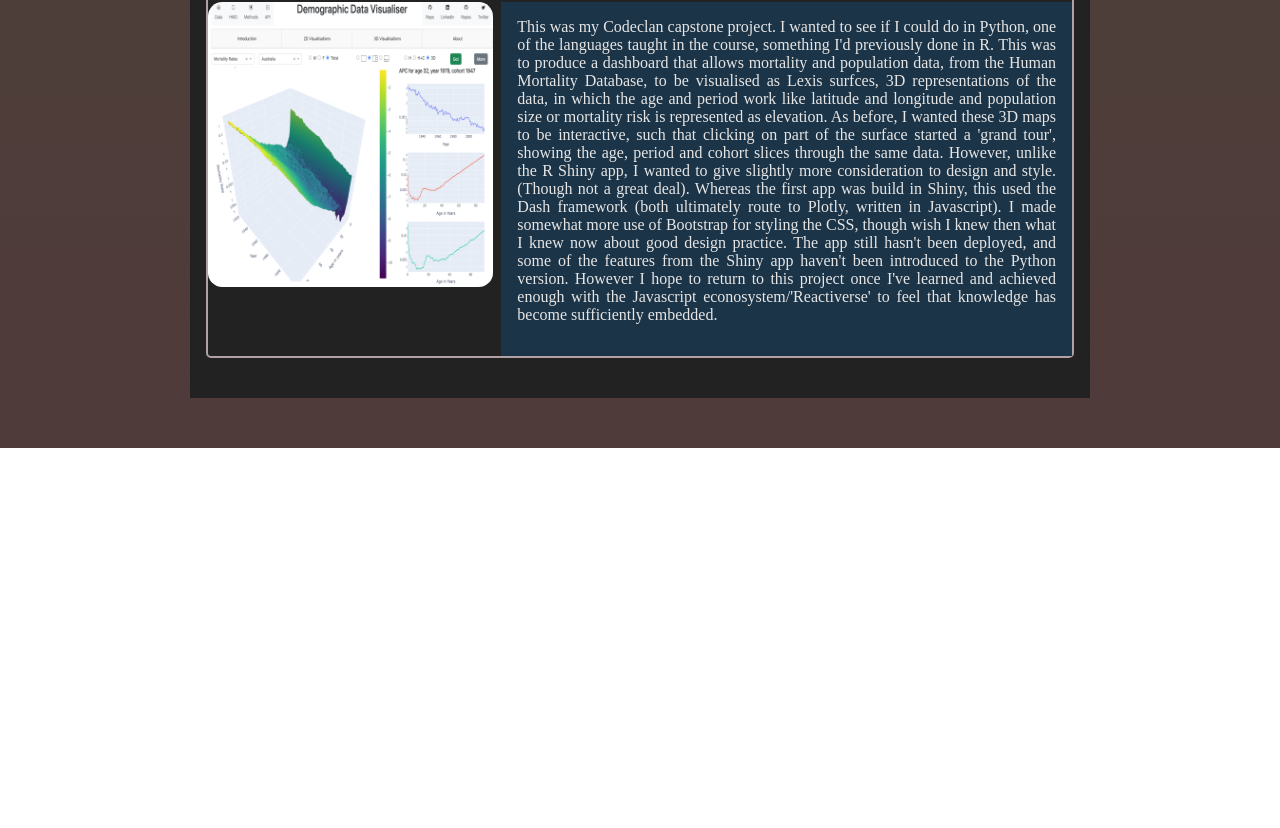
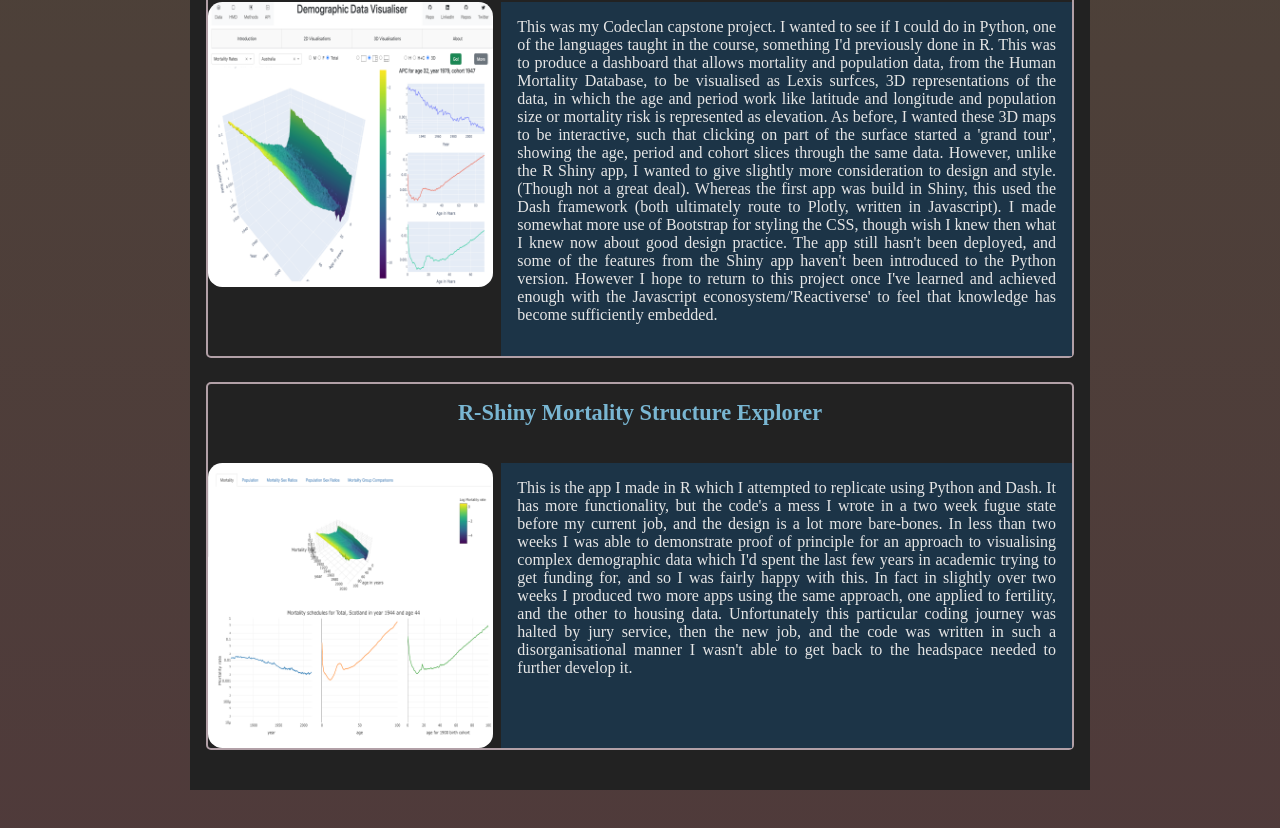
Before and after one commit to JonMinton/portfolio-new, a React (Create React App) app: page /apps in a window 1280 px wide. Shown: the part 1264-2092 px from the top of the page. Before the commit the page ends 1712 px from the top, so only its background shows below. Built offline with nearby package versions, Linux system fonts and the light colour scheme; a web font is replaced by a local one.

Commit message:
add rhmd app reference

```diff
--- a/src/pages/OtherApps.js
+++ b/src/pages/OtherApps.js
@@ -5,6 +5,7 @@ import AppProfile from '../components/AppProfile'
 import NewWebsiteImage from '../img/newWebsiteSquare.png'
 import OldWebsiteImage from '../img/oldWebsiteSquare.png'
 import PythonHMDImage from '../img/pythonDashAppSquare.png'
+import RHMDImage from '../img/rShinyAppMortalitySquare.png'
 
 const OtherApps = () => {
 
@@ -40,6 +41,13 @@ const OtherApps = () => {
                     `}
                     image = {PythonHMDImage}
                 />
+                <AppProfile
+                    title = "R-Shiny Mortality Structure Explorer"
+                    mainText = {`
+                        This is the app I made in R which I attempted to replicate using Python and Dash. It has more functionality, but the code's a mess I wrote in a two week fugue state before my current job, and the design is a lot more bare-bones. In less than two weeks I was able to demonstrate proof of principle for an approach to visualising complex demographic data which I'd spent the last few years in academic trying to get funding for, and so I was fairly happy with this. In fact in slightly over two weeks I produced two more apps using the same approach, one applied to fertility, and the other to housing data. Unfortunately this particular coding journey was halted by jury service, then the new job, and the code was written in such a disorganisational manner I wasn't able to get back to the headspace needed to further develop it.
+                    `}
+                    image = {RHMDImage}
+                />
 
             </main>
         </>
```
Also changed, not shown: src/img/rShinyAppMortalitySquare.png (added).
